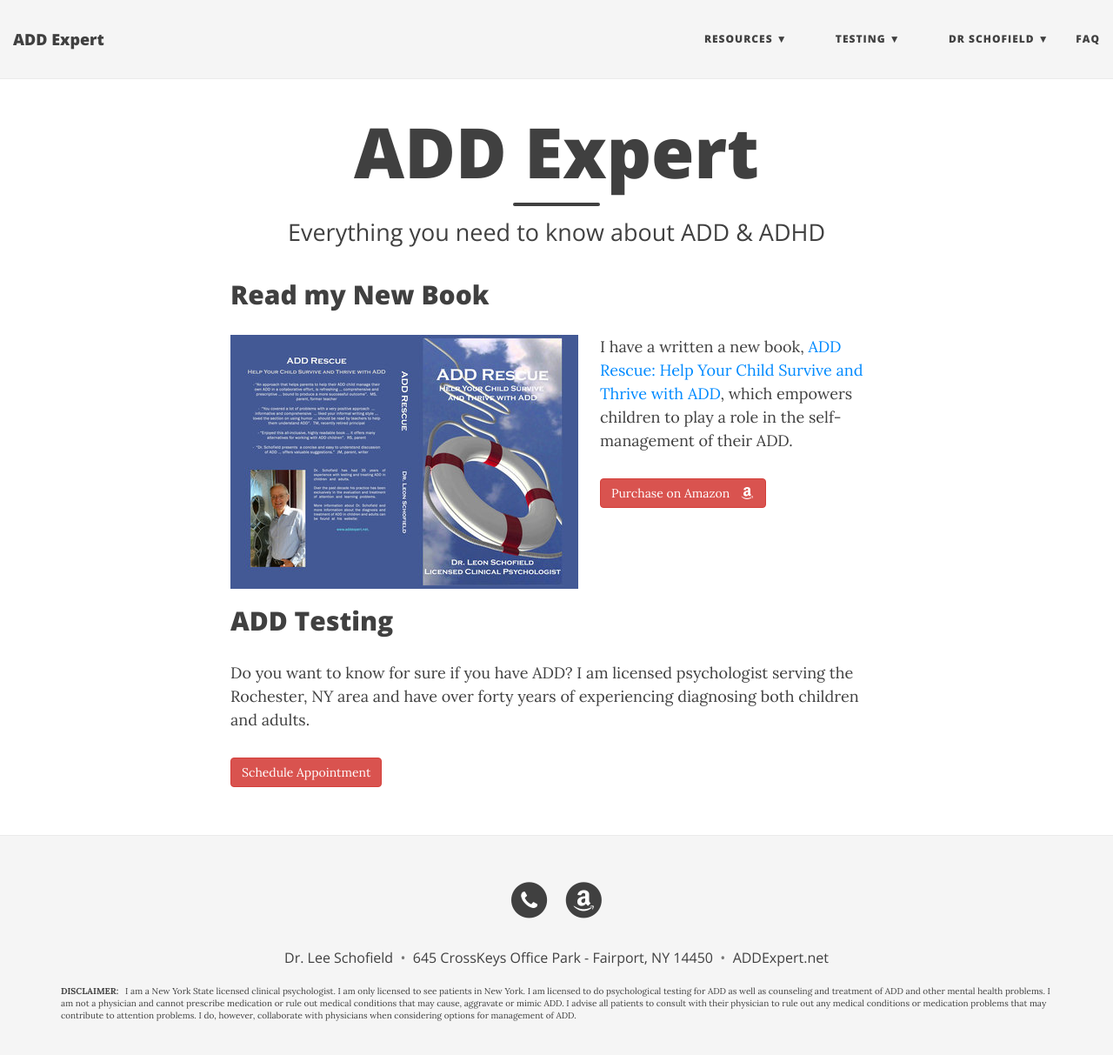
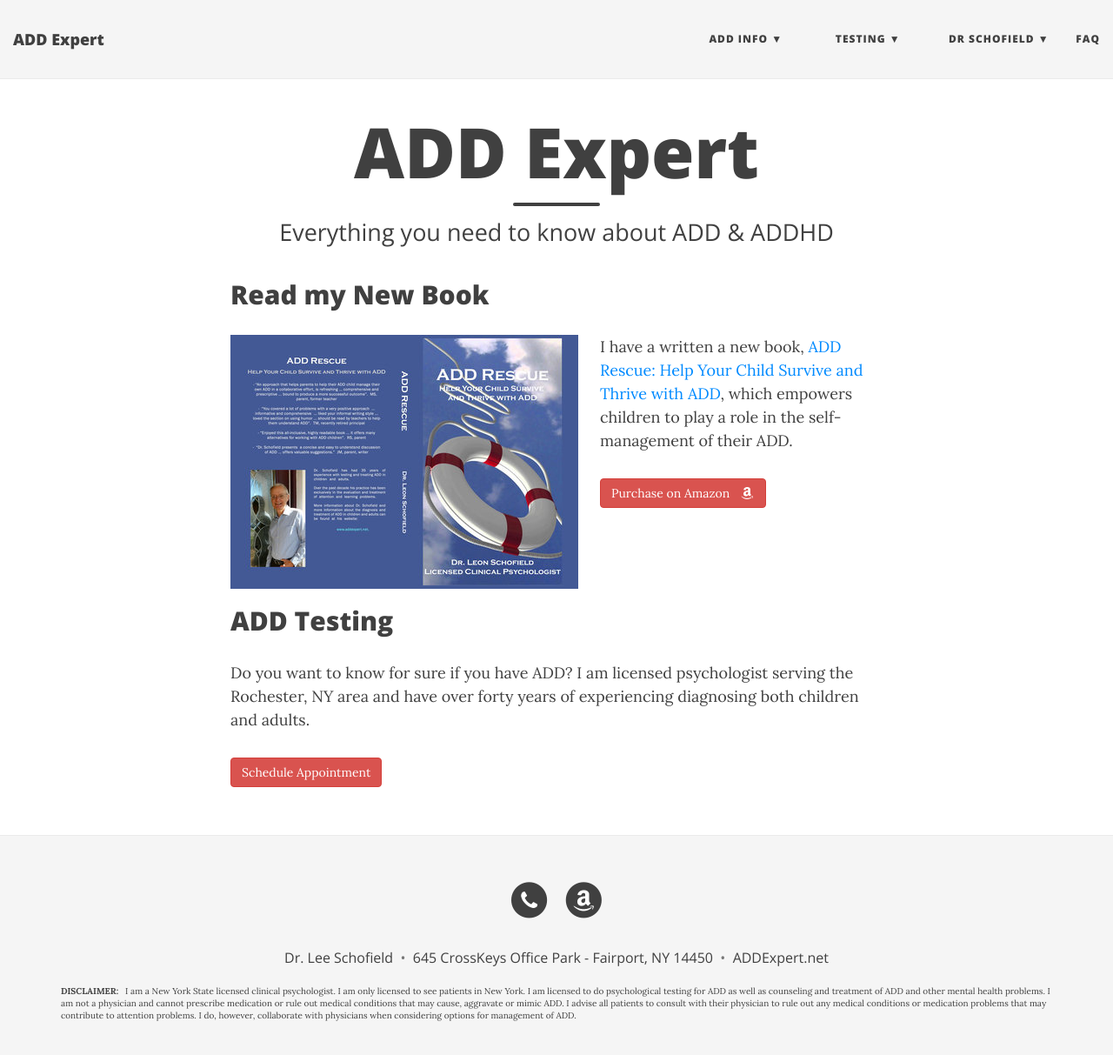
Before and after one commit to schof/schof.github.io, a Jekyll site: the page built from index.md, in a window 1280 px wide and 1226 px high. Shown: the top 1213 px of the window at 87% size. Built offline with Jekyll 4.4.1, drawn with Linux system fonts in a browser that asks for light colours; nearby versions of some CDN libraries.

Commit message:
Minor edits

```diff
--- a/_config.yml
+++ b/_config.yml
@@ -23,7 +23,7 @@
 
 # List of links in the navigation bar
 navbar-links:
-  Resources:
+  ADD Info:
     - What is ADD?: 'what-is-add'
     - Hyperactive: 'hyperactive-add'
     - Inattentive: 'inattentive-add'
--- a/index.md
+++ b/index.md
@@ -1,7 +1,7 @@
 ---
 layout: page
 title: ADD Expert
-subtitle: Everything you need to know about ADD & ADHD
+subtitle: Everything you need to know about ADD & ADDHD
 use-site-title: true
 redirect_from: '/services.html'
 ---
```
Also changed, not shown: misconceptions.md (+1 -1 lines), what-is-add.md (+1 -1 lines).
